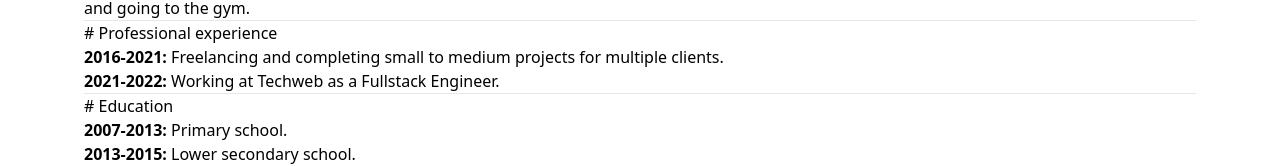
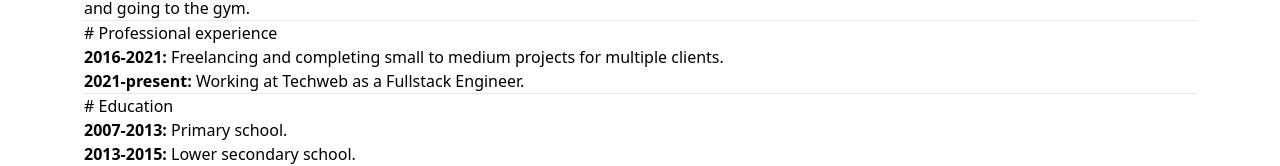
Before and after one commit to ExpDev07/portfolio, a Nuxt app: page / in a window 1280 px wide. Shown: the part 470-636 px from the top of the page. Built offline with nearby package versions, Linux system fonts and the light colour scheme; what @tailwindcss/typography, vue-github-api, vue-resource would draw is missing.

Commit message:
Update index.vue

```diff
--- a/pages/index.vue
+++ b/pages/index.vue
@@ -37,7 +37,7 @@
                     <strong>2016-2021:</strong> Freelancing and completing small to medium projects for multiple clients.
                 </li>
                 <li>
-                    <strong>2021-2022:</strong> Working at Techweb as a Fullstack Engineer.
+                    <strong>2021-present:</strong> Working at Techweb as a Fullstack Engineer.
                 </li>
             </ul>
         </section>
```
